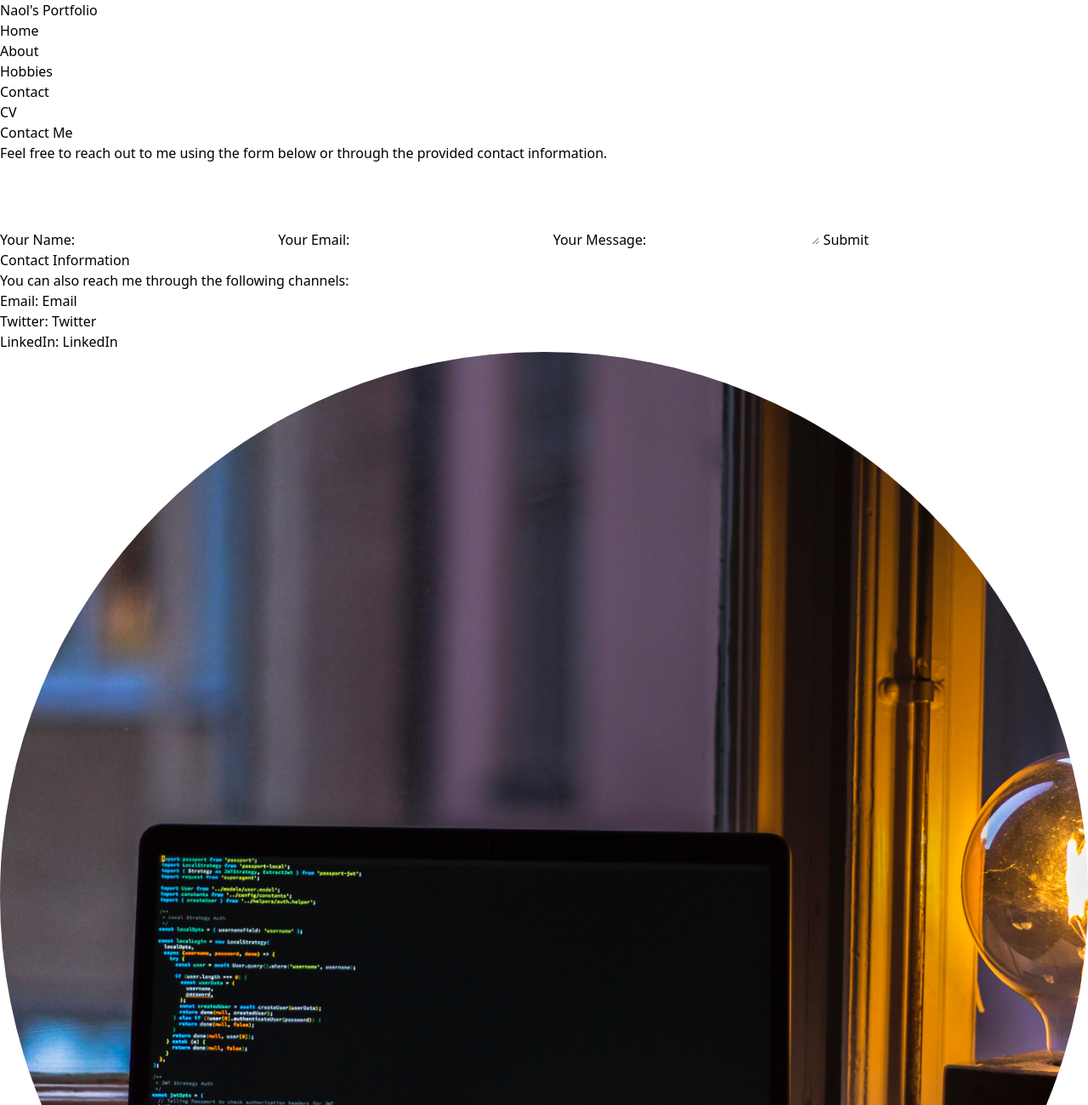
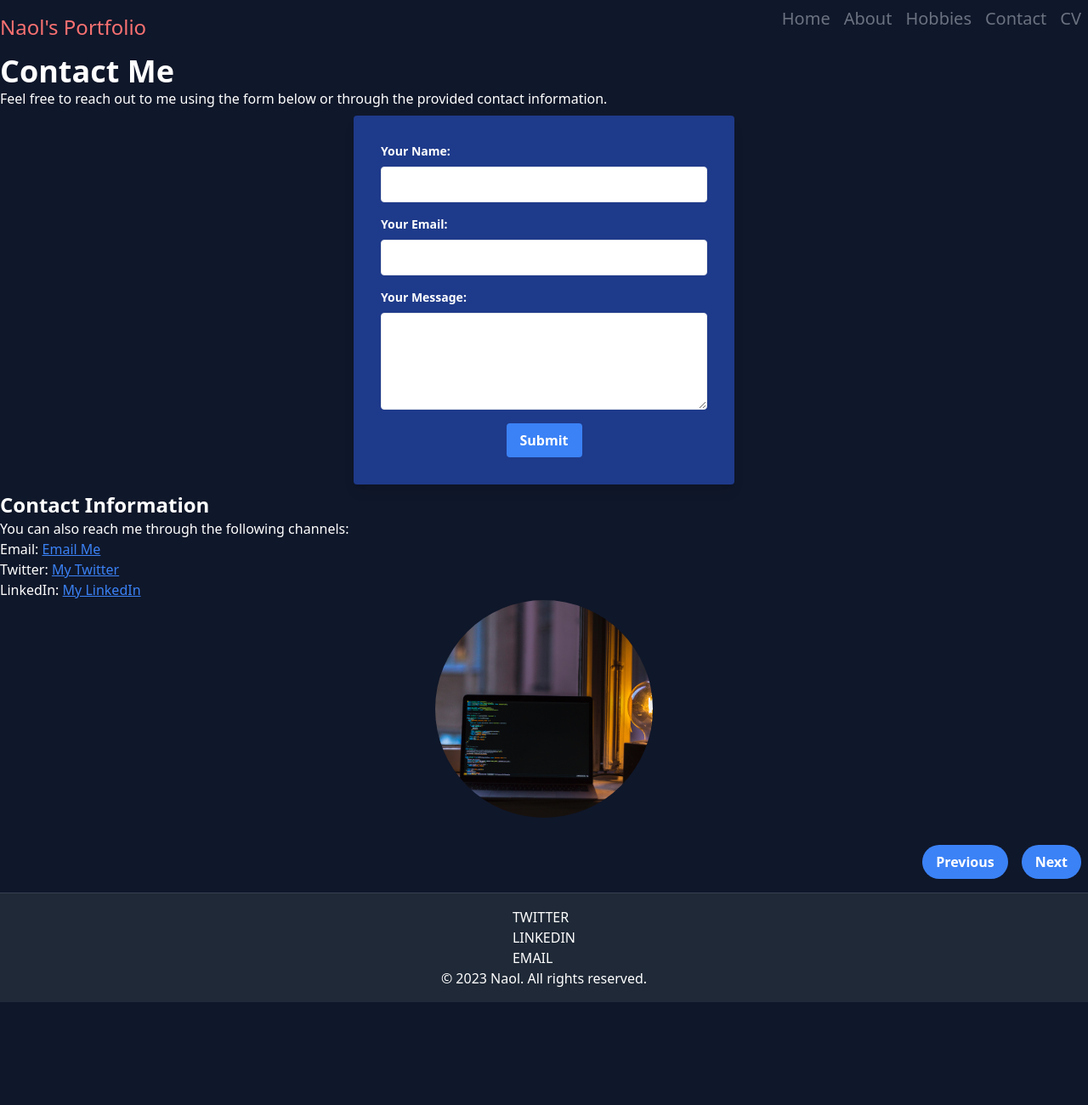
Before and after one commit to Naol7/UGR-2063-14-tailwind, a plain HTML site: page src/contact.html in a window 1280 px wide. Shown: the top 1300 px of the page at 85% size. After the commit the page ends 1179 px from the top, so only its background shows below. Drawn offline with nearby package versions, Linux system fonts and the light colour scheme.

Commit message:
added styling to all the pages

```diff
--- a/src/contact.html
+++ b/src/contact.html
@@ -6,58 +6,66 @@
     <title>Contact Me</title>
     <script src="https://cdn.tailwindcss.com"></script>
 </head>
-<body>
-    <header>
+<body class="text-white bg-slate-900">
+      <header>
         <nav>
-            <h2 class="logo">Naol's <span>Portfolio</span></h2>
-            <ul>
-                <li> <a href="home.html" target="_blank">Home</a></li>
-                <li><a href="about.html" target="_blank">About</a></li>
-                <li><a href="hobbies.html" target="_blank">Hobbies</a></li>
-                <li><a href="contact.html" target="_blank">Contact</a></li>
-                <li><a href="cv.html" target="_blank">CV</a></li>
+            <h2 class="text-red-400 text-2xl py-4">Naol's <span>Portfolio</span></h2>
+            <ul class="flex absolute top-0 right-0 space-x-4 text-gray-500 p-2">
+                <li class="text-xl hover:text-red-700"><a href="home.html" target="_blank">Home</a></li>
+                <li class="text-xl hover:text-red-700"><a href="about.html" target="_blank">About</a></li>
+                <li class="text-xl hover:text-red-700"><a href="hobbies.html" target="_blank">Hobbies</a></li>
+                <li class="text-xl hover:text-red-700"><a href="contact.html" target="_blank">Contact</a></li>
+                <li class="text-xl hover:text-red-700"><a href="cv.html" target="_blank">CV</a></li>
             </ul>
-    </nav>
-</header>
-    <section id="contact">
-        <h2>Contact Me</h2>
+        </nav>
+    </header>
+    <section>
+        <h2 class="text-4xl font-bold">Contact Me</h2>
         <p>Feel free to reach out to me using the form below or through the provided contact information.</p>
 
-        <form action="process_form.php" method="post">
-            <label for="name" >Your Name:</label>
-            <input type="text" id="name" name="name" required>
+        <form class=" my-2 max-w-md mx-auto p-8 bg-blue-900 shadow-lg rounded text-left" action="process_form.php" method="post">
+            <div class="mb-4">
+                <label for="name" class="block text-white text-sm font-bold mb-2">Your Name:</label>
+                <input type="text" id="name" name="name" required class="block w-full px-4 py-2 text-white border rounded">
+            </div>
+            <div class="mb-4">
+                <label for="email" class="block text-white text-sm font-bold mb-2">Your Email:</label>
+                <input type="email" id="email" name="email" required class="block w-full px-4 py-2 text-white border rounded">
+            </div>
+            <div class="mb-4">
+                <label for="message" class="block text-white text-sm font-bold mb-2">Your Message:</label>
+                <textarea id="message" name="message" rows="4" required class="block w-full px-4 py-2 text-gray-700 border rounded"></textarea>
+            </div>
+            <div class="text-center">
+                <button type="submit" class="px-4 py-2 font-semibold text-white bg-blue-500 rounded hover:bg-blue-700">Submit</button>
+            </div>
+        </form>
 
-            <label for="email">Your Email:</label>
-            <input type="email" id="email" name="email" required>
 
-            <label for="message">Your Message:</label>
-            <textarea id="message" name="message" rows="4" required></textarea>
-
-            <button type="submit">Submit</button>
-        </form>
     </section>
     <section id="contact-info">
-        <h2>Contact Information</h2>
+        <h2 class="text-2xl font-bold">Contact Information</h2>
         <p>You can also reach me through the following channels:</p>
-        <p>Email: <a href="mailto:naolgezahegne@gmail.com">Email</a></p>
-        <p>Twitter: <a href="https://x.com/N1sup" target="_blank">Twitter</a></p>
-        <p>LinkedIn: <a href="https://www.linkedin.com/in/" target="_blank">LinkedIn</a></p>
+        <p>Email: <a href="mailto:naolgezahegne@gmail.com" class="hover:text-red-700 underline text-blue-500">Email Me</a></p>
+        <p>Twitter: <a href="https://x.com/N1sup" target="_blank" class="hover:text-red-700 underline text-blue-500">My Twitter</a></p>
+        <p>LinkedIn: <a href="https://www.linkedin.com/in/" target="_blank" class="hover:text-red-700 underline text-blue-500">My LinkedIn</a></p>
     </section>
-    <figure>
-        <img class="rounded-full" src="images/prof.jpg" alt="my twitter profile">
+    <figure class="text-center">
+        <img class="mx-auto rounded-full w-64 h-64 object-contain" src="images/prof.jpg" alt="my twitter profile">
     </figure>
-<button onclick="window.location.href='hobbies.html'">previous</button>
-<button onclick="window.location.href='cv.html'">Next</button>
-<footer>
+    <div class="my-4 flex justify-end">
+        <button onclick="window.location.href='hobbies.html'" class="mt-4 bg-blue-500 hover:bg-blue-700 text-white font-bold py-2 px-4 rounded-full mx-2">Previous</button>
+        <button onclick="window.location.href='cv.html'" class="mt-4 bg-blue-500 hover:bg-blue-700 text-white font-bold py-2 px-4 rounded-full mx-2">Next</button>
+    </div>
+<footer class="bg-gray-800 text-white py-4 px-8 flex flex-col justify-center items-center border-t border-gray-700">
     <nav>
-        <ul>
-            <li><a href="https://x.com/N1sup">my twitter</a></li>
-            <li><a href="https://linkedin.com/in/naol-gezahegne">my linkedin</a></li>
-            <li><a href="mailto:naolgezahegne@gmail.com">email me</a></li>
+        <ul class="uppercase">
+            <li class="hover:text-red-700"><a href="https://x.com/N1sup">twitter</a></li>
+            <li class="hover:text-red-700"><a href="https://linkedin.com/in/naol-gezahegne ">linkedin</a></li>
+            <li class="hover:text-red-700"><a href="mailto:naolgezahegne@gmail.com">email</a></li>
         </ul>
     </nav>
     <p>&copy; 2023 Naol. All rights reserved.</p>
 </footer>
-
 </body>
 </html>
--- a/src/cv.html
+++ b/src/cv.html
@@ -4,34 +4,35 @@
     <meta charset="UTF-8">
     <meta name="viewport" content="width=device-width, initial-scale=1.0">
     <title>My CV</title>
+    <script src="https://cdn.tailwindcss.com"></script>
 </head>
-<body>
+<body class="text-white bg-slate-900">
       <header>
         <nav>
-            <h2 class="logo">Naol's <span>Portfolio</span></h2>
-            <ul>
-                <li> <a href="home.html" target="_blank">Home</a></li>
-                <li><a href="about.html" target="_blank">About</a></li>
-                <li><a href="hobbies.html" target="_blank">Hobbies</a></li>
-                <li><a href="contact.html" target="_blank">Contact</a></li>
-                <li><a href="cv.html" target="_blank">CV</a></li>
+            <h2 class="text-red-400 text-2xl py-4">Naol's <span>Portfolio</span></h2>
+            <ul class="flex absolute top-0 right-0 space-x-4 text-gray-500 p-2">
+                <li class="text-xl hover:text-red-700"><a href="home.html" target="_blank">Home</a></li>
+                <li class="text-xl hover:text-red-700"><a href="about.html" target="_blank">About</a></li>
+                <li class="text-xl hover:text-red-700"><a href="hobbies.html" target="_blank">Hobbies</a></li>
+                <li class="text-xl hover:text-red-700"><a href="contact.html" target="_blank">Contact</a></li>
+                <li class="text-xl hover:text-red-700"><a href="cv.html" target="_blank">CV</a></li>
             </ul>
         </nav>
     </header>
 <section id="cv">
-    <h2>Curriculum Vitae</h2>
+    <h2 class="text-4xl font-bold">Curriculum Vitae</h2>
     <div class="personal-info">
-        <h3>Naol Gezahegne</h3>
-        <p>LinkedIn: <a href="https://www.linkedin.com/in/naol-gezahegne" target="_blank">My LinkedIn Profile</a></p>
-        <p>GitHub: <a href="https://github.com/Naol7" target="_blank">My GitHub Profile</a></p>
+        <h3 class="font-bold">Naol Gezahegne</h3>
+        <p>LinkedIn: <a href="https://www.linkedin.com/in/naol-gezahegne" target="_blank" class="hover:text-red-700 text-blue-500 underline">My LinkedIn Profile</a></p>
+        <p>GitHub: <a href="https://github.com/Naol7" target="_blank" class="hover:text-red-700 text-blue-500 underline">My GitHub Profile</a></p>
     </div>
     <div class="education">
-        <h3>Education</h3>
+        <h3 class="text-2xl font-bold">Education</h3>
         <p><strong>Addis Ababa institute of Technology</strong> - Software Engineering - 2027</p>
     </div>
 
     <div class="skills">
-        <h3>Programming languages</h3>
+        <h3 class="text-2xl font-bold">Programming languages</h3>
         <ul>
             <li>Python</li>
             <li>Java</li>
@@ -40,7 +41,7 @@
     </div>
 
     <div class="Highschool">
-        <h3>Highschool</h3>
+        <h3 class="text-2xl font-bold">Highschool</h3>
         <p>Burka Harbu Secondary School(2017-2020) </p>
         <p>My Highschool Transcript</p>
         <iframe src="images/Transcript.pdf" allowfullscreen></iframe>
@@ -48,14 +49,14 @@
 
     </div>
 </section>
-<button onclick="window.location.href='contact.html'">Previous</button>
+<button onclick="window.location.href='contact.html'" class="justify-end my-4 mt-4 bg-blue-500 hover:bg-blue-700 text-white font-bold py-2 px-4 rounded-full mx-2">Previous</button>
 
-    <footer>
+<footer class="bg-gray-800 text-white py-4 px-8 flex flex-col justify-center items-center border-t border-gray-700">
     <nav>
-            <ul>
-                <li><a href="https://x.com/N1sup">twitter</a></li>
-                <li><a href="https://linkedin.com/in/naol-gezahegne">linkedin</a></li>
-                <li><a href="mailto:naolgezahegne@gmail.com">email</a></li>
+        <ul class="uppercase">
+            <li class="hover:text-red-700"><a href="https://x.com/N1sup">twitter</a></li>
+            <li class="hover:text-red-700"><a href="https://linkedin.com/in/naol-gezahegne ">linkedin</a></li>
+            <li class="hover:text-red-700"><a href="mailto:naolgezahegne@gmail.com">email</a></li>
         </ul>
     </nav>
     <p>&copy; 2023 Naol. All rights reserved.</p>
```
Also changed, not shown: src/about.html (+1 -1 lines), src/hobbies.html (+7 -7 lines), src/home.html (+2 -2 lines). Lines whose indentation alone changed are shown as unchanged.
